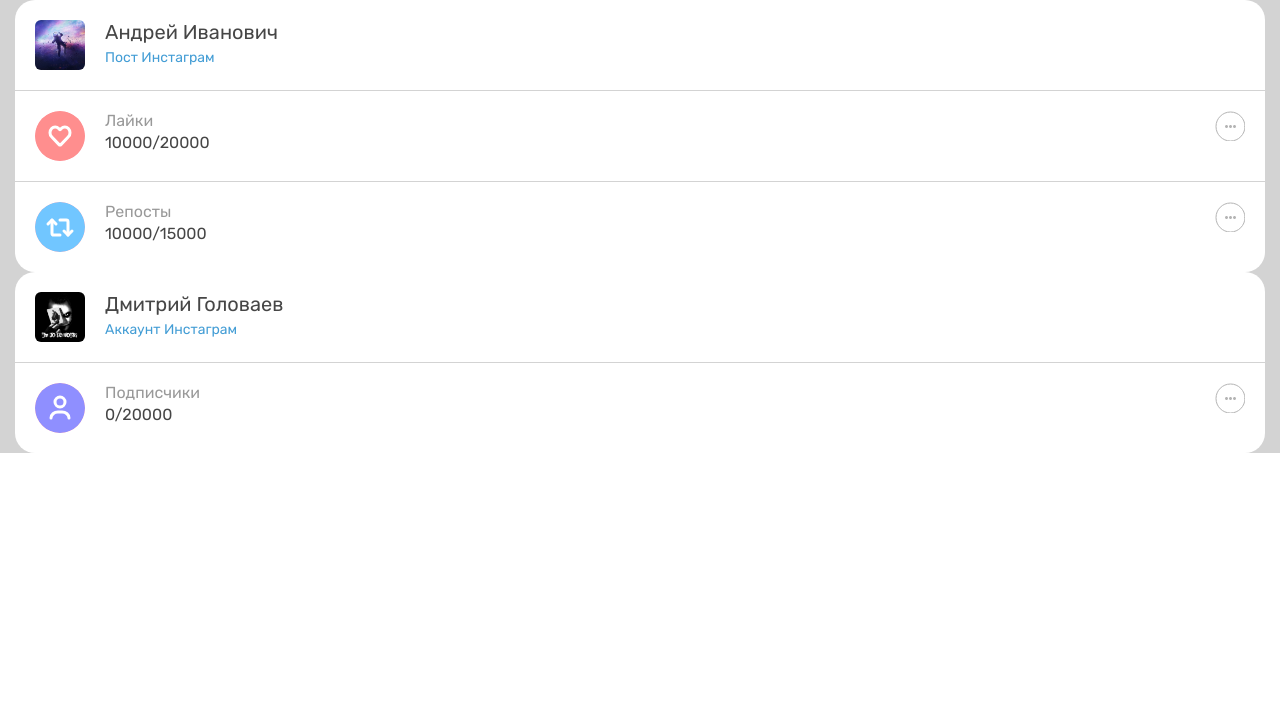
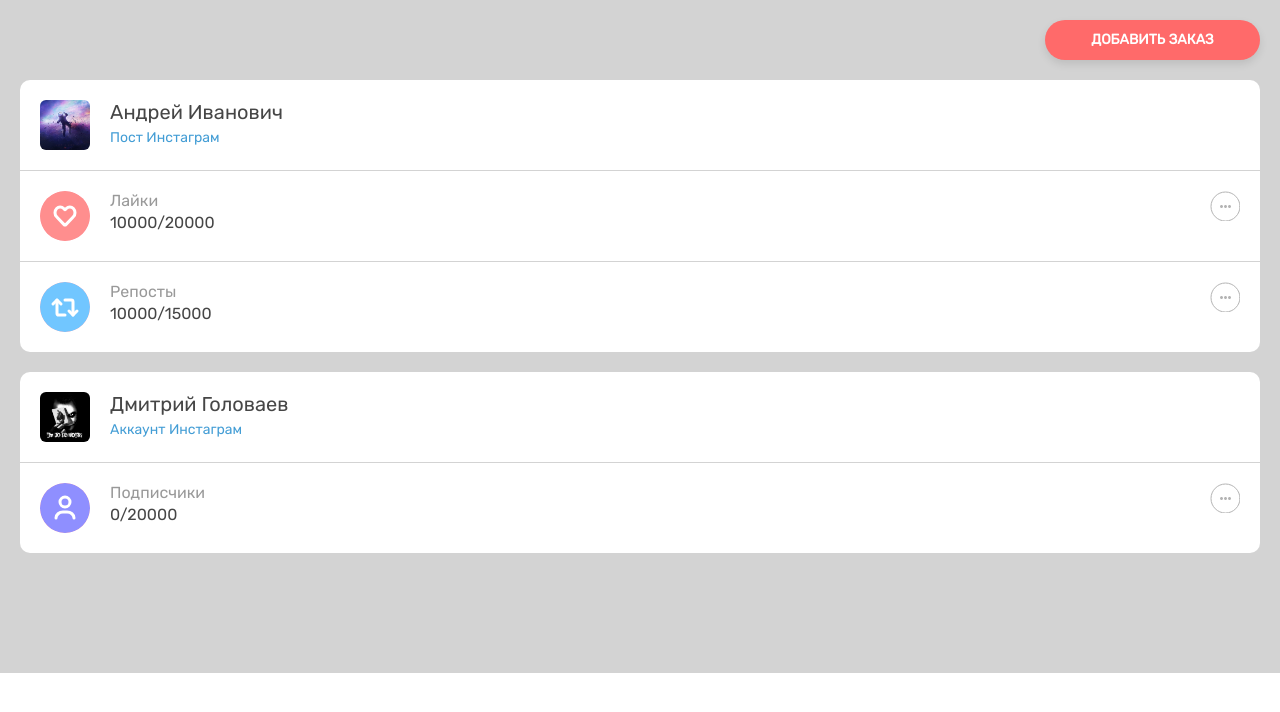
Before and after one commit to skrikl/social-systems, an Angular app: page / in a window 1280 px wide. Shown: the top 712 px of the page. Built offline with nearby package versions, Linux system fonts and the light colour scheme.

Commit message:
[new] - add-order component; [fix] - button styles

```diff
--- /dev/null
+++ b/src/app/add-order/add-order.component.html
@@ -0,0 +1,25 @@
+<div class="container">
+    <a class="btn btn-app-primary btn-lg" href="#" role="button" data-toggle="modal"
+        data-target="#exampleModalCenter">Добавить заказ</a>
+</div>
+
+<div class="modal fade" id="exampleModalCenter" tabindex="-1" role="dialog" aria-labelledby="exampleModalCenterTitle"
+    aria-hidden="true">
+    <div class="modal-dialog modal-dialog-centered" role="document">
+        <div class="modal-content">
+            <div class="modal-header">
+                <h5 class="modal-title" id="exampleModalLongTitle">Оформление заказа</h5>
+                <button type="button" class="close" data-dismiss="modal" aria-label="Close">
+                    <span aria-hidden="true">&times;</span>
+                </button>
+            </div>
+            <div class="modal-body">
+                Укажите ссылку на то, что хотите раскрутить
+            </div>
+            <div class="modal-footer">
+                <button type="button" class="btn btn-app-secondary" data-dismiss="modal" disabled>Закрыть</button>
+                <button type="button" class="btn btn-app-primary" (click)="handleClick()">Добавить</button>
+            </div>
+        </div>
+    </div>
+</div>
--- /dev/null
+++ b/src/app/add-order/add-order.component.scss
@@ -0,0 +1,49 @@
+.container {
+    display: flex;
+    align-items: flex-end;
+    padding-right: 0;
+    margin-right: 0;
+    padding-bottom: 20px;
+    a[role=button] {
+        margin-left: auto;
+        box-shadow: 0px 4px 8px rgba(0, 0, 0, 0.1);
+        border-radius: 26px;
+        line-height: 17px;
+        text-align: center;
+        width: 215px;
+        padding-top: 11px;
+        padding-bottom: 12px;
+    }
+}
+
+.modal-content {
+    background: #F7F7F7;
+    box-shadow: 0px 0px 40px rgba(0, 0, 0, 0.3);
+    border-radius: 6px;
+
+    .modal-header {
+        .modal-title{
+            font-family: 'Rubik', sans-serif;
+            font-style: normal;
+            font-weight: 600;
+            font-size: 30px;
+            line-height: 36px;
+            text-align: center;
+            color: #464646;
+            width: 100%;
+        }
+        button.close{
+            padding: 0;
+            padding-right: 0.2rem;
+            color: #D8D8D8;
+            font-weight: 100;
+        }
+    }
+    .modal-body {
+        background-color: white;
+        box-shadow: 0px 2px 6px rgba(0, 0, 0, 0.1);
+    }
+    .modal-footer {
+        padding-top: 50px;
+    }
+}
--- /dev/null
+++ b/src/app/add-order/add-order.component.ts
@@ -0,0 +1,18 @@
+import { Component, OnInit } from '@angular/core';
+
+@Component({
+  selector: 'app-add-order',
+  templateUrl: './add-order.component.html',
+  styleUrls: ['./add-order.component.scss']
+})
+export class AddOrderComponent implements OnInit {
+
+  constructor() { }
+
+  ngOnInit(): void {
+  }
+  handleClick(): void {
+    console.log(1);
+
+  }
+}
--- a/src/app/app.component.html
+++ b/src/app/app.component.html
@@ -1,4 +1,4 @@
-<div class="container-fluid bg-gray">
+<div class="container-fluid order">
   <!-- <div class="text-center">
     <form class="form-signin">
       <img class="mb-4" src="/docs/4.5/assets/brand/bootstrap-solid.svg" alt="" width="72" height="72">
@@ -18,6 +18,6 @@
 
 
   </div> -->
-
+  <app-add-order></app-add-order>
   <app-order *ngFor="let order of data" [order]="order"></app-order>
 </div>
--- a/src/app/app.component.scss
+++ b/src/app/app.component.scss
@@ -1,3 +1,5 @@
-.bg-gray {
+.order {
     background-color: lightgray;
+    padding: 20px;
+    padding-bottom: 100px;
 }
--- a/src/app/app.module.ts
+++ b/src/app/app.module.ts
@@ -3,11 +3,13 @@ import { NgModule } from '@angular/core';
 
 import { AppComponent } from './app.component';
 import { OrderComponent } from './order/order.component';
+import { AddOrderComponent } from './add-order/add-order.component';
 
 @NgModule({
   declarations: [
     AppComponent,
-    OrderComponent
+    OrderComponent,
+    AddOrderComponent
   ],
   imports: [
     BrowserModule
--- a/src/app/order/order.component.scss
+++ b/src/app/order/order.component.scss
@@ -1,6 +1,7 @@
 .order {
     background-color: white;
-    border-radius: 20px;
+    border-radius: 10px;
+    margin-bottom: 20px;
     cursor: default;
     &__head {
         display: flex;
--- /dev/null
+++ b/src/app/styles/buttons.scss
@@ -0,0 +1,48 @@
+.btn {
+    box-shadow: 0px 4px 6px rgba(0, 0, 0, 0.1);
+    border-radius: 32px;
+    border: 0;
+    font-family: 'Rubik', sans-serif;
+    font-style: normal;
+    font-weight: bold;
+    font-size: 14px;
+    line-height: 18px;
+    text-align: center;
+    text-transform: uppercase;
+    color: #FFFFFF;
+    width: 215px;
+    padding-top: 11px;
+    padding-bottom: 11px;
+}
+.btn-app-primary {
+    background-color: #FF6A6A;
+    &:hover{
+        background-color: #FF4343;
+        box-shadow: 0px 4px 15px rgba(0, 0, 0, 0.25);
+        color: #FFFFFF;
+    }
+    &:active:focus{
+        background-color: #C53333;
+        box-shadow: 0px 4px 6px rgba(0, 0, 0, 0.1);
+        color: #FFFFFF;
+    }
+    &:disabled, .disabled {
+        cursor: not-allowed;
+    }
+}
+.btn-app-secondary{
+    background-color: #BBBBBB;
+    &:hover{
+        background-color: #9C9C9C;
+        box-shadow: 0px 4px 15px rgba(0, 0, 0, 0.25);
+        color: #FFFFFF;
+    }
+    &:active:focus{
+        background-color: #6F6F6F;
+        box-shadow: 0px 4px 6px rgba(0, 0, 0, 0.1);
+        color: #FFFFFF;
+    }
+    &:disabled, .disabled {
+        cursor: not-allowed;
+    }
+}
--- /dev/null
+++ b/src/app/styles/dev.scss
@@ -0,0 +1,4 @@
+.bordered {
+    border: 1px solid lime;
+    background-color: lightgray;
+}
--- a/src/styles.scss
+++ b/src/styles.scss
@@ -1,5 +1,3 @@
 /* You can add global styles to this file, and also import other style files */
-.bordered {
-    border: 1px solid lime;
-    background-color: lightgray;
-}
+@import 'app/styles/buttons.scss'; // styles for buttons
+@import 'app/styles/dev.scss'; // temporary styles for development stage
```
Also changed, not shown: 1 other file (tests, documents, lock files or other folders).
